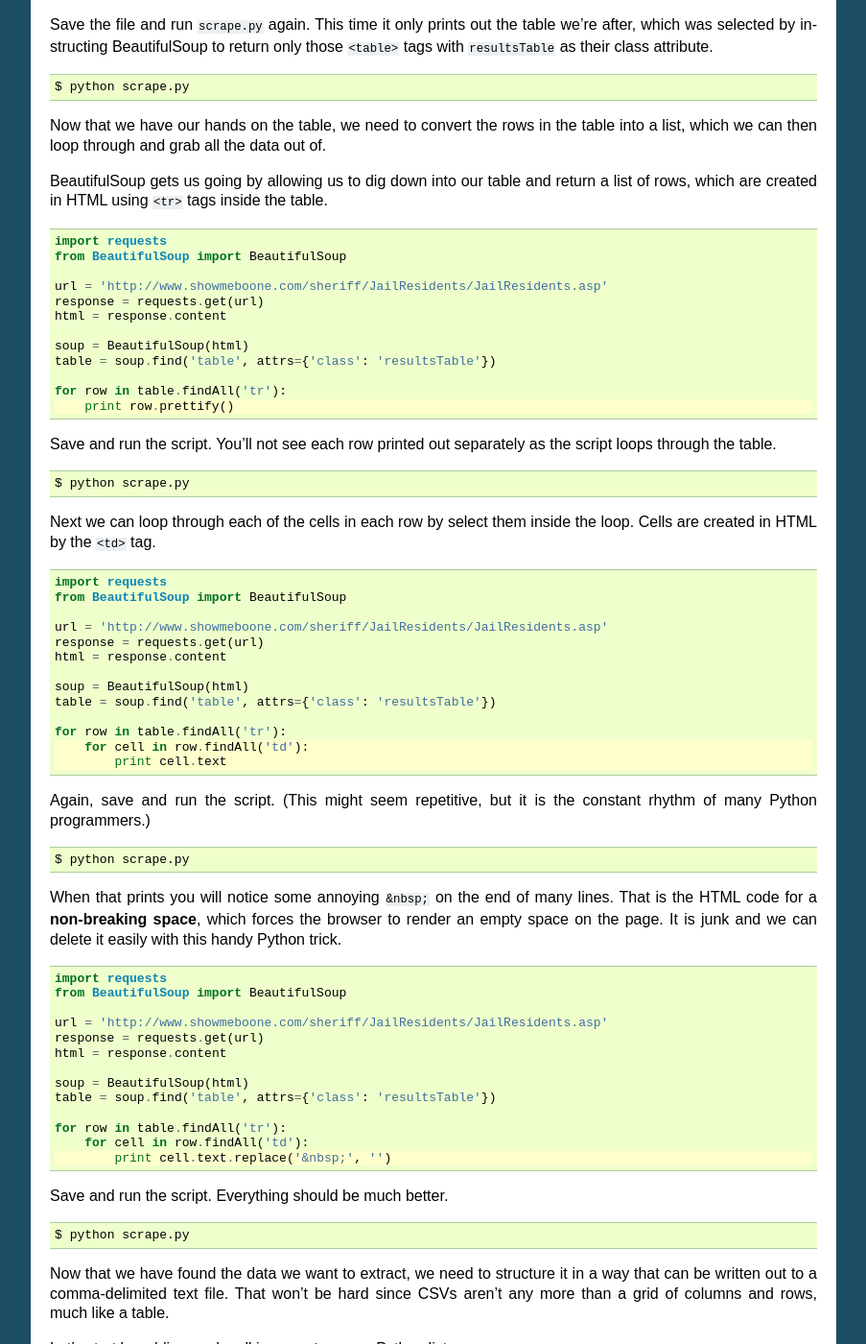
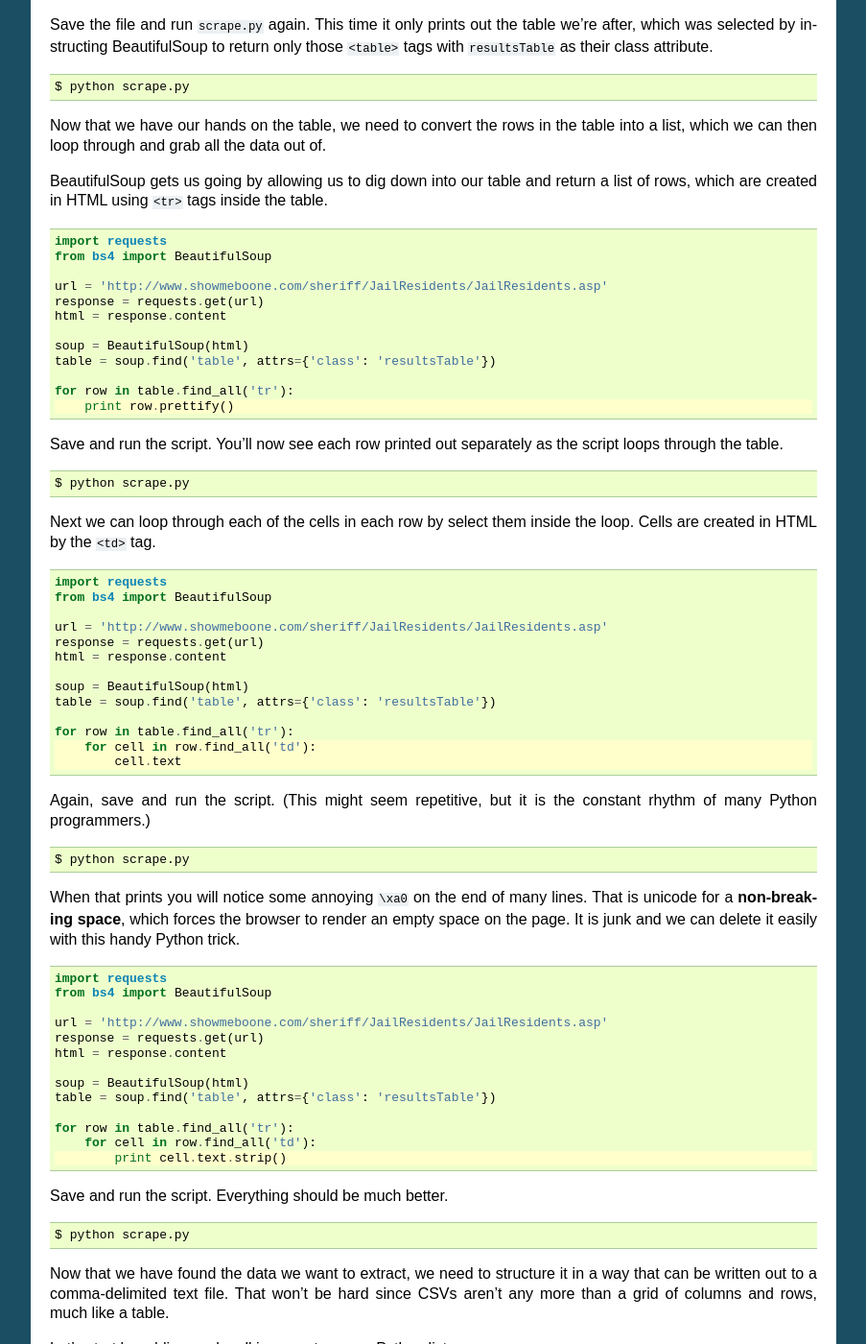
Before and after one commit to palewire/first-web-scraper, a Sphinx documentation site: the page built from docs/index.rst, in a window 1280 px wide and 1400 px high, scrolled down 17132 px. Shown: the whole window at 96% size, without its empty margins (198-1101 px from the left). Built offline with Sphinx 7.4.7, drawn with Linux system fonts in a browser that asks for light colours; some of the changed text lies outside the part shown.

Commit message:
Upgrade to use BeautifulSoup4

```diff
--- a/docs/index.rst
+++ b/docs/index.rst
@@ -778,14 +778,14 @@ In OSX or Linux try this:
 
 .. code:: bash
 
-    $ sudo pip install BeautifulSoup
+    $ sudo pip install BeautifulSoup4
     $ sudo pip install Requests
 
-On Windows give it a shot with the ``sudo``.
+On Windows give it a shot without the ``sudo``.
 
 .. code:: bash
 
-    $ pip install BeautifulSoup
+    $ pip install BeautifulSoup4
     $ pip install Requests
 
 Analyzing the HTML
@@ -875,7 +875,7 @@ Next import the ``BeautifulSoup`` HTML parsing library and feed it the page.
     :emphasize-lines: 2,8-9
 
     import requests
-    from BeautifulSoup import BeautifulSoup
+    from bs4 import BeautifulSoup
 
     url = 'http://www.showmeboone.com/sheriff/JailResidents/JailResidents.asp'
     response = requests.get(url)
@@ -896,7 +896,7 @@ Next we take all the detective work we did with the page's HTML above and conver
     :emphasize-lines: 9-10
 
     import requests
-    from BeautifulSoup import BeautifulSoup
+    from bs4 import BeautifulSoup
 
     url = 'http://www.showmeboone.com/sheriff/JailResidents/JailResidents.asp'
     response = requests.get(url)
@@ -920,7 +920,7 @@ BeautifulSoup gets us going by allowing us to dig down into our table and return
     :emphasize-lines: 12,13
 
     import requests
-    from BeautifulSoup import BeautifulSoup
+    from bs4 import BeautifulSoup
 
     url = 'http://www.showmeboone.com/sheriff/JailResidents/JailResidents.asp'
     response = requests.get(url)
@@ -929,10 +929,10 @@ BeautifulSoup gets us going by allowing us to dig down into our table and return
     soup = BeautifulSoup(html)
     table = soup.find('table', attrs={'class': 'resultsTable'})
 
-    for row in table.findAll('tr'):
+    for row in table.find_all('tr'):
         print row.prettify()
 
-Save and run the script. You'll not see each row printed out separately as the script loops through the table.
+Save and run the script. You'll now see each row printed out separately as the script loops through the table.
 
 .. code:: bash
 
@@ -944,7 +944,7 @@ Next we can loop through each of the cells in each row by select them inside the
     :emphasize-lines: 12,13
 
     import requests
-    from BeautifulSoup import BeautifulSoup
+    from bs4 import BeautifulSoup
 
     url = 'http://www.showmeboone.com/sheriff/JailResidents/JailResidents.asp'
     response = requests.get(url)
@@ -953,9 +953,9 @@ Next we can loop through each of the cells in each row by select them inside the
     soup = BeautifulSoup(html)
     table = soup.find('table', attrs={'class': 'resultsTable'})
 
-    for row in table.findAll('tr'):
-        for cell in row.findAll('td'):
-            print cell.text
+    for row in table.find_all('tr'):
+        for cell in row.find_all('td'):
+            cell.text
 
 Again, save and run the script. (This might seem repetitive, but it is the constant rhythm of many Python programmers.)
 
@@ -963,13 +963,13 @@ Again, save and run the script. (This might seem repetitive, but it is the const
 
   $ python scrape.py
 
-When that prints you will notice some annoying ``&nbsp;`` on the end of many lines. That is the HTML code for a **non-breaking space**, which forces the browser to render an empty space on the page. It is junk and we can delete it easily with this handy Python trick.
+When that prints you will notice some annoying ``\xa0`` on the end of many lines. That is unicode for a **non-breaking space**, which forces the browser to render an empty space on the page. It is junk and we can delete it easily with this handy Python trick.
 
 .. code-block:: python
     :emphasize-lines: 13
 
     import requests
-    from BeautifulSoup import BeautifulSoup
+    from bs4 import BeautifulSoup
 
     url = 'http://www.showmeboone.com/sheriff/JailResidents/JailResidents.asp'
     response = requests.get(url)
@@ -978,9 +978,9 @@ When that prints you will notice some annoying ``&nbsp;`` on the end of many lin
     soup = BeautifulSoup(html)
     table = soup.find('table', attrs={'class': 'resultsTable'})
 
-    for row in table.findAll('tr'):
-        for cell in row.findAll('td'):
-            print cell.text.replace('&nbsp;', '')
+    for row in table.find_all('tr'):
+        for cell in row.find_all('td'):
+            print cell.text.strip()
 
 Save and run the script. Everything should be much better.
 
@@ -996,7 +996,7 @@ Let's start by adding each cell in a row to a new Python list.
     :emphasize-lines: 12,14-16
 
     import requests
-    from BeautifulSoup import BeautifulSoup
+    from bs4 import BeautifulSoup
 
     url = 'http://www.showmeboone.com/sheriff/JailResidents/JailResidents.asp'
     response = requests.get(url)
@@ -1005,10 +1005,10 @@ Let's start by adding each cell in a row to a new Python list.
     soup = BeautifulSoup(html)
     table = soup.find('table', attrs={'class': 'resultsTable'})
 
-    for row in table.findAll('tr'):
+    for row in table.find_all('tr'):
         list_of_cells = []
-        for cell in row.findAll('td'):
-            text = cell.text.replace('&nbsp;', '')
+        for cell in row.find_all('td'):
+            text = cell.text.strip()
             list_of_cells.append(text)
         print list_of_cells
 
@@ -1024,7 +1024,7 @@ Those lists can now be lumped together into one big list of lists, which, when y
     :emphasize-lines: 11,17-19
 
     import requests
-    from BeautifulSoup import BeautifulSoup
+    from bs4 import BeautifulSoup
 
     url = 'http://www.showmeboone.com/sheriff/JailResidents/JailResidents.asp'
     response = requests.get(url)
@@ -1034,10 +1034,10 @@ Those lists can now be lumped together into one big list of lists, which, when y
     table = soup.find('table', attrs={'class': 'resultsTable'})
 
     list_of_rows = []
-    for row in table.findAll('tr'):
+    for row in table.find_all('tr'):
         list_of_cells = []
-        for cell in row.findAll('td'):
-            text = cell.text.replace('&nbsp;', '')
+        for cell in row.find_all('td'):
+            text = cell.text.strip()
             list_of_cells.append(text)
         list_of_rows.append(list_of_cells)
 
@@ -1056,7 +1056,7 @@ To write that list out to a comma-delimited file, we need to import Python's bui
 
     import csv
     import requests
-    from BeautifulSoup import BeautifulSoup
+    from bs4 import BeautifulSoup
 
     url = 'http://www.showmeboone.com/sheriff/JailResidents/JailResidents.asp'
     response = requests.get(url)
@@ -1066,10 +1066,10 @@ To write that list out to a comma-delimited file, we need to import Python's bui
     table = soup.find('table', attrs={'class': 'resultsTable'})
 
     list_of_rows = []
-    for row in table.findAll('tr'):
+    for row in table.find_all('tr'):
         list_of_cells = []
-        for cell in row.findAll('td'):
-            text = cell.text.replace('&nbsp;', '')
+        for cell in row.find_all('td'):
+            text = cell.text.strip()
             list_of_cells.append(text)
         list_of_rows.append(list_of_cells)
 
@@ -1099,7 +1099,7 @@ But rather than bend over backwords to dig them out of the page, let's try somet
 
     import csv
     import requests
-    from BeautifulSoup import BeautifulSoup
+    from bs4 import BeautifulSoup
 
     url = 'http://www.showmeboone.com/sheriff/JailResidents/JailResidents.asp'
     response = requests.get(url)
@@ -1109,10 +1109,10 @@ But rather than bend over backwords to dig them out of the page, let's try somet
     table = soup.find('table', attrs={'class': 'resultsTable'})
 
     list_of_rows = []
-    for row in table.findAll('tr')[1:]:
+    for row in table.find_all('tr')[1:]:
         list_of_cells = []
-        for cell in row.findAll('td'):
-            text = cell.text.replace('&nbsp;', '')
+        for cell in row.find_all('td'):
+            text = cell.text.strip()
             list_of_cells.append(text)
         list_of_rows.append(list_of_cells)
 
--- a/requirements-dev.txt
+++ b/requirements-dev.txt
@@ -1,4 +1,3 @@
-BeautifulSoup==3.2.1
 Jinja2==2.7.3
 MarkupSafe==0.23
 PyYAML==3.11
```
Also changed, not shown: other parts of requirements-dev.txt (+1 -0 lines), 1 other file.
